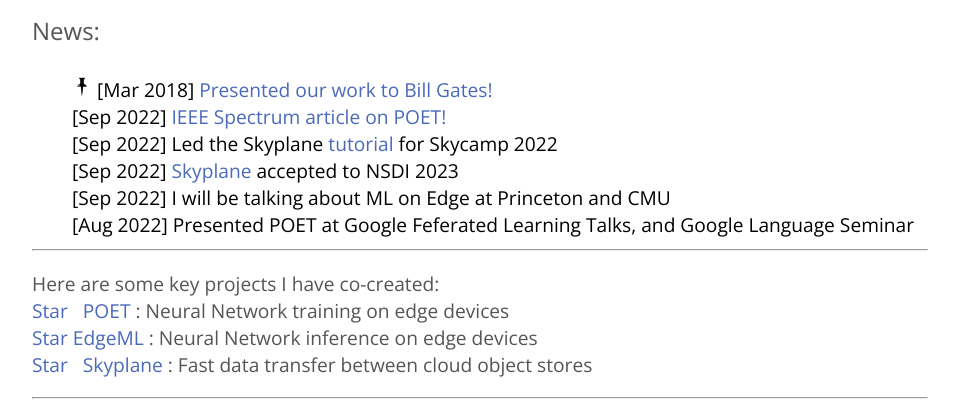
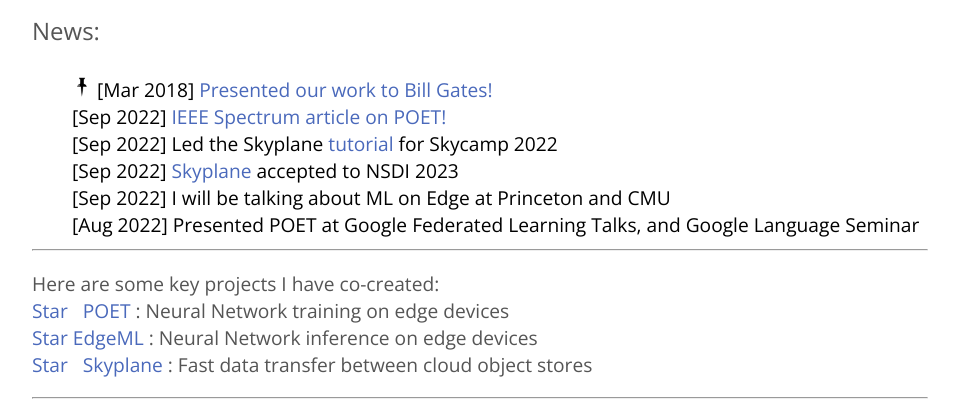
Before and after one commit to ShishirPatil/ShishirPatil.github.io, a Jekyll site: the page built from index.md, in a window 1280 px wide. Shown: the part 434-841 px from the top of the page, without its empty margins (160-1119 px from the left). Built offline with Jekyll 4.4.1, drawn with Linux system fonts in a browser that asks for light colours; nearby versions of some CDN libraries.

Commit message:
fix: mis-spells

```diff
--- a/index.md
+++ b/index.md
@@ -26,8 +26,8 @@
         [Sep 2022] Led the Skyplane<a href="https://youtu.be/NXyADy557Uo?t=5812"> tutorial </a>for Skycamp 2022<br>
         [Sep 2022] <a href='https://arxiv.org/abs/2210.07259'>Skyplane</a> accepted to NSDI 2023<br>
         [Sep 2022] I will be talking about ML on Edge at Princeton and CMU <br>
-        [Aug 2022] Presented POET at Google Feferated Learning Talks, and Google Language Seminar <br>
-        [Aug 2022] Co-presented Galaxy and On-device ML at the Conix workshop at UW, Seattle <br>
+        [Aug 2022] Presented POET at Google Federated Learning Talks, and Google Language Seminar <br>
+        [Aug 2022] Presented Galaxy and On-device ML at the Conix workshop at UW, Seattle <br>
         [Jul 2022] Presented POET as spotlight at ICML 2022! Camera ready on <a href='https://arxiv.org/abs/2207.07697'>arXiv</a><br>
         [May 2022] Presented POET and Skyplane posters at RISE Retreat [Tahoe, CA] <br>
         [May 2022] POET accepted to ICML '22! Camera ready coming soon.. <br>
```
